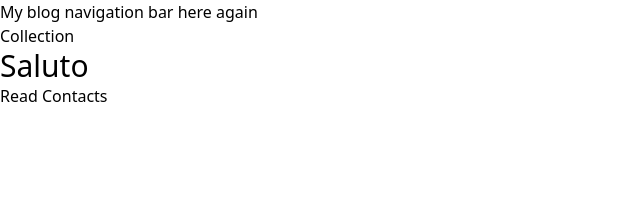
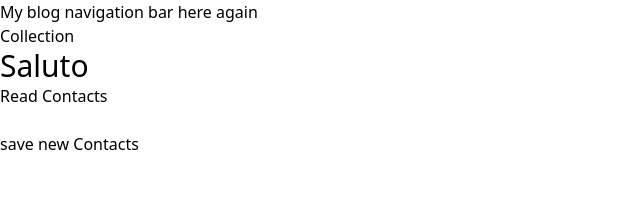
Before and after one commit to charlesdzadu/nuxtcourses, a Nuxt app: page / in a window 1280 px wide. Shown: the top 222 px of the page, without its empty margins (0-640 px from the left). Built offline with nearby package versions, Linux system fonts and the light colour scheme.

Commit message:
save new contacts

```diff
--- a/pages/index.vue
+++ b/pages/index.vue
@@ -4,6 +4,9 @@
     <h1 class="text-3xl">Saluto</h1>
     <p>
       <button @click="readContacts">Read Contacts</button>
+      <br>
+      <br>
+      <button @click="saveNewContact">save new Contacts</button>
     </p>
 
     <pre id="log"></pre>
@@ -23,6 +26,7 @@ export default {
             consoleLog('Found ' + contacts.length + ' contacts.');
             if (contacts.length) {
               consoleLog('First contact: ' + contacts[0].name + ' (' + contacts[0].email + ')');
+              consoleLog('First contact: ' + contacts[0]);
             }
           })
           .catch(function (err) {
@@ -51,10 +55,35 @@ export default {
       }
     },
 
+    saveNewContact() {
+      // create a new contact object
+      var contact = navigator.contacts.create();
+      contact.displayName = "Plumber";
+      contact.nickname = "Plumber";            // specify both to support all devices
+
+      // populate some fields
+      var name = new ContactName();
+      name.givenName = "Jane";
+      name.familyName = "Doe";
+      contact.name = name;
+
+      // save to device
+      contact.save(onSuccess, onError);
+
+    },
+
     consoleLog(data) {
       var logElement = document.getElementById('log');
       logElement.innerHTML += data + '\n';
-    }
+    },
+
+    onSuccess(contact) {
+      alert("Save Success");
+    },
+
+    onError(contactError) {
+      alert("Error = " + contactError.code);
+    },
 
   }
 }
```
